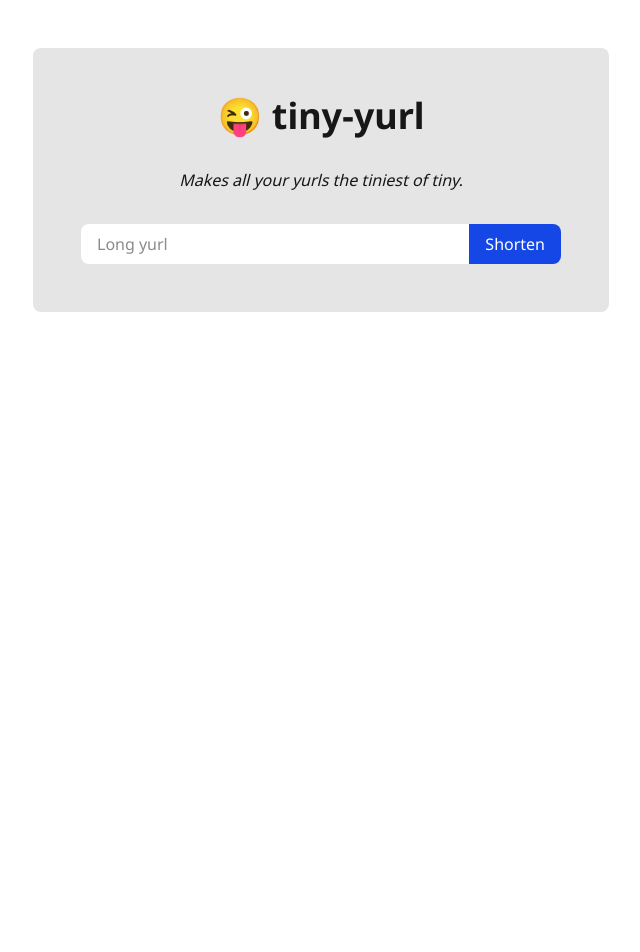
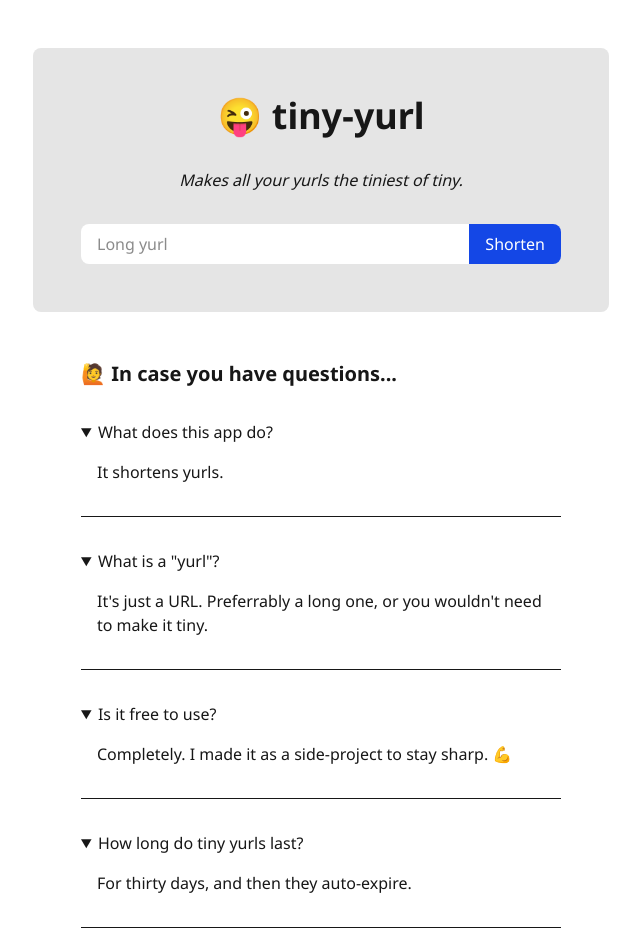
Before and after one commit to flintinatux/tiny-yurl, a Next.js app: page / in a window 1280 px wide. Shown: the top 952 px of the page, without its empty margins (319-959 px from the left). Before the commit the page ends 800 px from the top, so only its background shows below. Built offline with nearby package versions, Linux system fonts and the light colour scheme.

Commit message:
Add FAQs

```diff
--- a/eslint.config.mjs
+++ b/eslint.config.mjs
@@ -15,6 +15,7 @@ const eslintConfig = [
     rules: {
       indent: ["error", 2],
       quotes: ["error", "single", { "allowTemplateLiterals": true }],
+      "react/no-unescaped-entities": 0,
       semi: ["error", "never"]
     }
   }
--- a/src/app/page.tsx
+++ b/src/app/page.tsx
@@ -1,3 +1,4 @@
+import FAQs from '@/components/FAQs'
 import Shortener from '@/components/Shortener'
 
 export default function Home() {
@@ -8,6 +9,7 @@ export default function Home() {
         <p className="italic my-2 text-center">Makes all your yurls the tiniest of tiny.</p>
         <Shortener />
       </section>
+      <FAQs />
     </main>
   )
 }
--- /dev/null
+++ b/src/components/FAQs.tsx
@@ -0,0 +1,40 @@
+export default function FAQs() {
+  return (
+    <section aria-labelledby="faq-title" className="mx-auto p-3 w-xl">
+      <h2 id="faq-title" className="font-bold mb-2 text-xl">🙋 In case you have questions...</h2>
+
+      <details open className="my-1">
+        <summary>What does this app do?</summary>
+        <p className="my-1 px-1">It shortens yurls.</p>
+      </details>
+
+      <hr className="my-2" />
+
+      <details open className="my-1">
+        <summary>What is a "yurl"?</summary>
+        <p className="my-1 px-1">It's just a URL.  Preferrably a long one, or you wouldn't need to make it tiny.</p>
+      </details>
+
+      <hr className="my-2" />
+
+      <details open className="my-1">
+        <summary>Is it free to use?</summary>
+        <p className="my-1 px-1">Completely.  I made it as a side-project to stay sharp. 💪</p>
+      </details>
+
+      <hr className="my-2" />
+
+      <details open className="my-1">
+        <summary>How long do tiny yurls last?</summary>
+        <p className="my-1 px-1">For thirty days, and then they auto-expire.</p>
+      </details>
+
+      <hr className="my-2" />
+
+      <details open className="my-1">
+        <summary>Who are you?</summary>
+        <p className="my-1 px-1">I'm <strong>Scott McCormack</strong>, and I make apps that are beautiful inside and out.  If you need me, I'll be <a className="text-blue-700 hover:text-blue-800 underline" href="https://github.com/flintinatux" target="_blank" rel="noopener noreferrer">over here</a> pushing this big green <span className="bg-green-700 px-[6px] py-[2px] rounded text-white">Merge</span> button...</p>
+      </details>
+    </section>
+  )
+}
```
